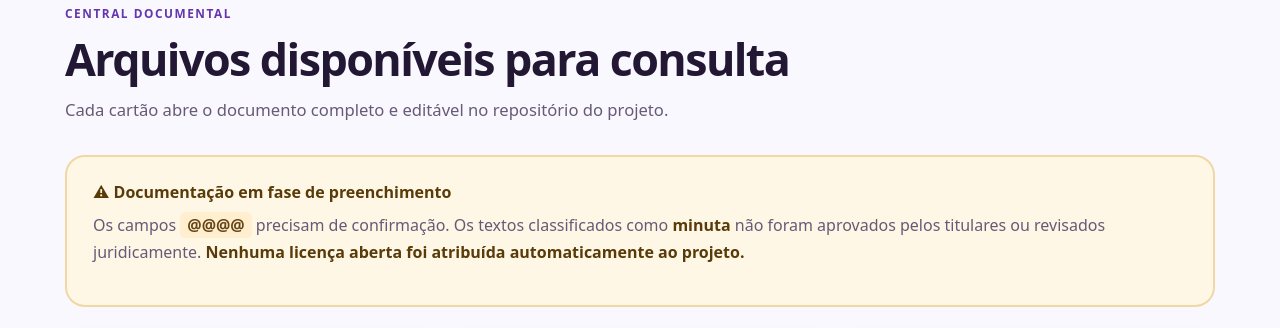
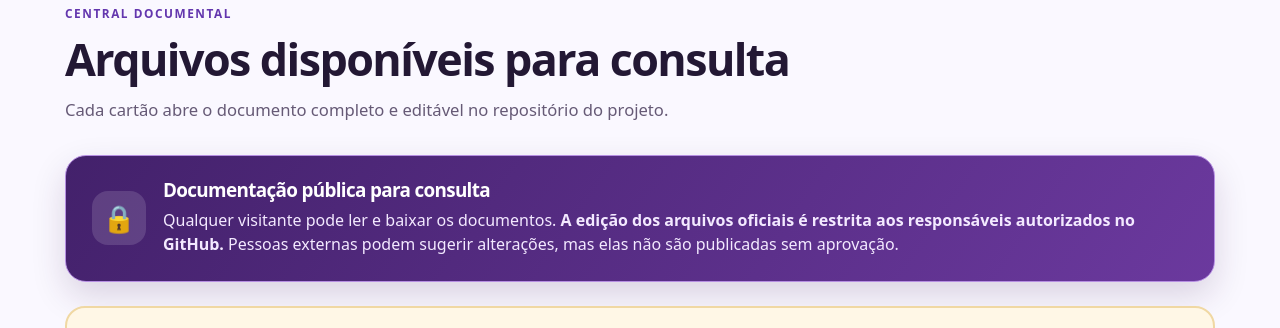
Before and after one commit to Surreal-Complex/TrigTest, a plain HTML site: page documentos/index.html in a window 1280 px wide. Shown: the part 968-1296 px from the top of the page. Drawn offline with Linux system fonts and the light colour scheme.

Commit message:
Esclarecer permissões públicas de leitura e edição dos documentos

```diff
--- a/documentos/index.html
+++ b/documentos/index.html
@@ -9,6 +9,11 @@
   <link rel="stylesheet" href="../assets/rea.css">
   <script src="../assets/rea.js" defer></script>
   <style>
+    .doc-access{display:flex;align-items:center;gap:17px;background:linear-gradient(125deg,#43216b,#6b399e);border:1px solid #b68fe2;border-radius:21px;padding:24px 26px;margin:23px 0;color:#fff;box-shadow:0 14px 34px #30144828}
+    .doc-access h3{color:#fff;font-size:1.18rem;margin:0 0 6px}
+    .doc-access p{color:#f3e9ff;margin:0;line-height:1.55}
+    .doc-access-icon{width:54px;height:54px;flex:0 0 54px;display:grid;place-items:center;border-radius:16px;background:#ffffff23;font-size:1.65rem}
+    @media(max-width:600px){.doc-access{align-items:flex-start;padding:22px 19px}.doc-access-icon{width:43px;height:43px;flex-basis:43px;font-size:1.35rem}}
     .doc-notice{margin:24px 0;border:2px solid #f0d8a3;background:#fff7e6;border-radius:20px;padding:22px 26px;color:#573b19}
     .doc-notice strong{color:#593b09}
     .doc-cards{display:grid;grid-template-columns:repeat(3,minmax(0,1fr));gap:18px}
@@ -43,6 +48,10 @@
   </div><div class="hero-art" aria-hidden="true"><svg viewBox="0 0 420 320"><circle cx="218" cy="157" r="136" fill="#ffffff13" stroke="#ffffff44" stroke-width="2"/><rect x="106" y="57" width="203" height="224" rx="19" fill="#f9efff" transform="rotate(-9 200 160)"/><rect x="126" y="51" width="203" height="224" rx="19" fill="#f4e3ff" stroke="#fff" stroke-width="4"/><rect x="157" y="83" width="88" height="16" rx="8" fill="#8a58b9"/><path d="M159 135 H289 M159 160 H289 M159 185 H256 M159 210 H282" stroke="#b9a1d3" stroke-width="9" stroke-linecap="round"/><circle cx="298" cy="247" r="52" fill="#ffd78d" stroke="#f7e5af" stroke-width="6"/><path d="m273 247 16 15 32-35" stroke="#472c71" stroke-width="9" stroke-linecap="round" stroke-linejoin="round" fill="none"/></svg></div></div></section>
   <section class="section" id="documentos"><div class="wrap">
     <div class="section-heading"><div class="section-kicker">Central documental</div><h2>Arquivos disponíveis para consulta</h2><p>Cada cartão abre o documento completo e editável no repositório do projeto.</p></div>
+    <aside class="doc-access" aria-label="Permissões de acesso aos documentos">
+      <span class="doc-access-icon" aria-hidden="true">🔒</span>
+      <div><h3>Documentação pública para consulta</h3><p>Qualquer visitante pode ler e baixar os documentos. <strong>A edição dos arquivos oficiais é restrita aos responsáveis autorizados no GitHub.</strong> Pessoas externas podem sugerir alterações, mas elas não são publicadas sem aprovação.</p></div>
+    </aside>
     <div class="doc-notice" role="note"><strong>⚠ Documentação em fase de preenchimento</strong><p>Os campos <span class="token">@@@@</span> precisam de confirmação. Os textos classificados como <strong>minuta</strong> não foram aprovados pelos titulares ou revisados juridicamente. <strong>Nenhuma licença aberta foi atribuída automaticamente ao projeto.</strong></p></div>
     <div class="doc-cards">
       <article class="doc-card"><span class="doc-tag">Pendente</span><h3>01. Ficha técnica</h3><p>Autores, instituição, responsáveis, versão e objetivos do recurso.</p><a href="https://github.com/Surreal-Complex/TrigTest/blob/main/documentos/FICHA-TECNICA.md" target="_blank" rel="noopener noreferrer">Consultar ficha técnica ↗</a></article>
```
